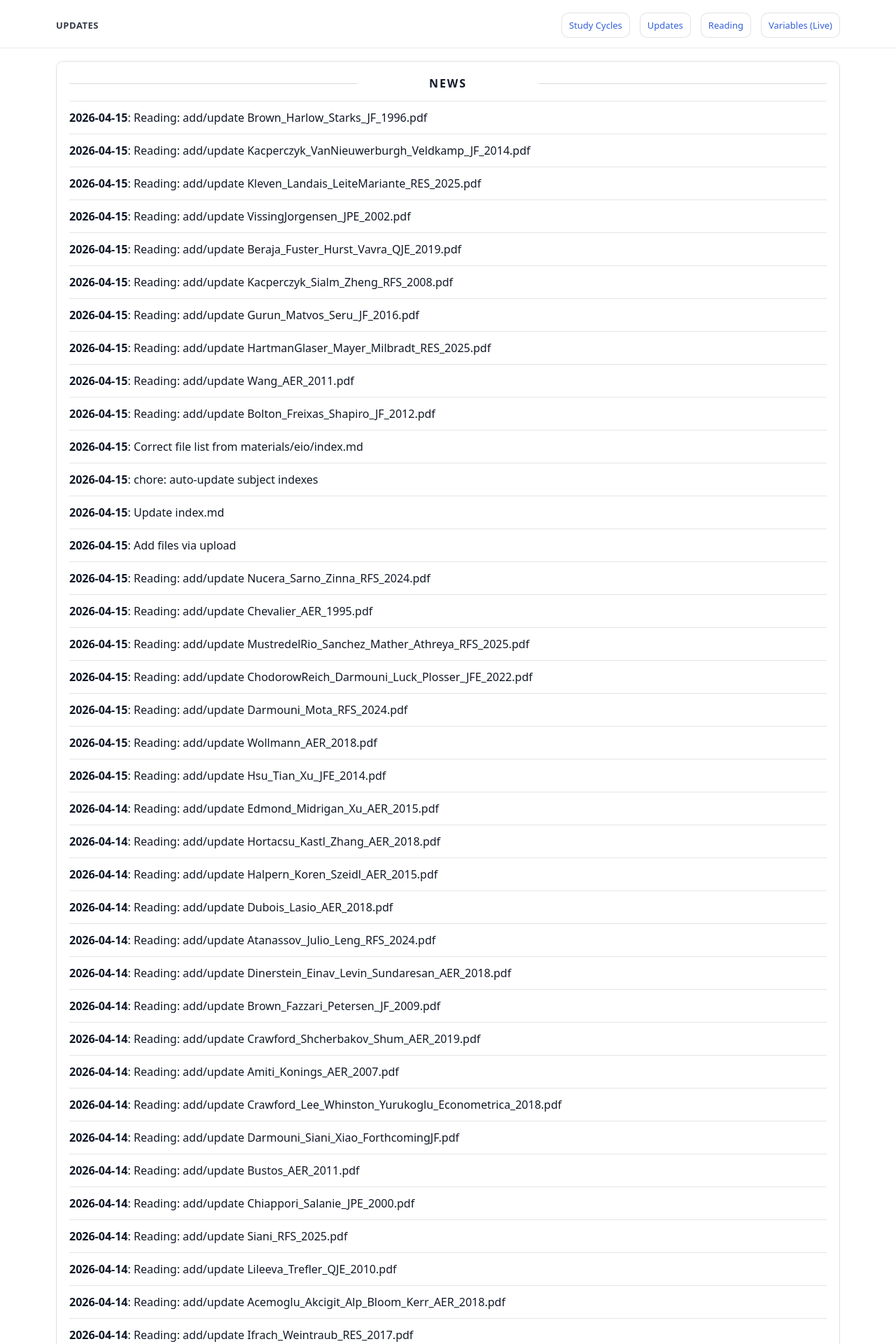
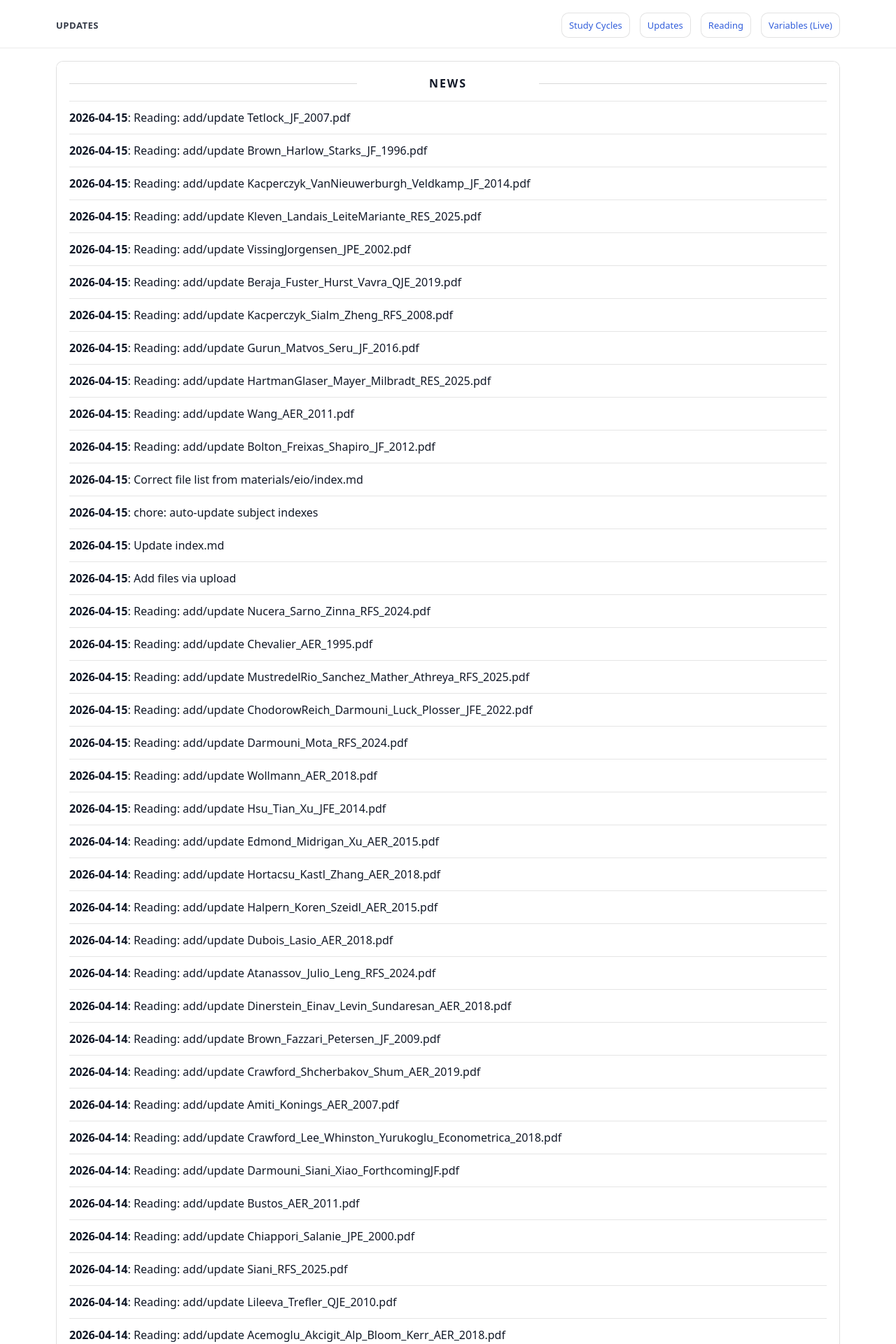
Before and after one commit to yaxinzn/study-archive, a Jekyll site: the page built from updates/index.md, in a window 1280 px wide. Shown: the top 1920 px of the page at 70% size. Built offline with Jekyll 4.4.1, drawn with Linux system fonts in a browser that asks for light colours; some of the changed text lies outside the part shown.

Commit message:
chore: update NEWS feed

```diff
--- a/_data/news.yml
+++ b/_data/news.yml
@@ -1,4 +1,7 @@
 # Auto-generated update history (sorted newest -> oldest). Do not edit manually.
+- ts: "1776250650"
+  date: "2026-04-15"
+  title: "Reading: add/update Tetlock_JF_2007.pdf"
 - ts: "1776250178"
   date: "2026-04-15"
   title: "Reading: add/update Brown_Harlow_Starks_JF_1996.pdf"
```
